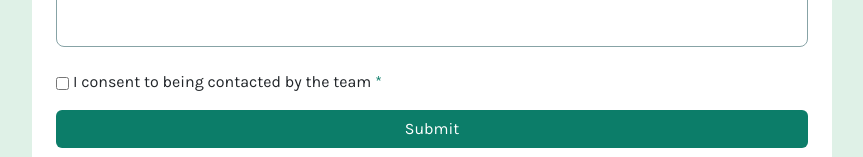
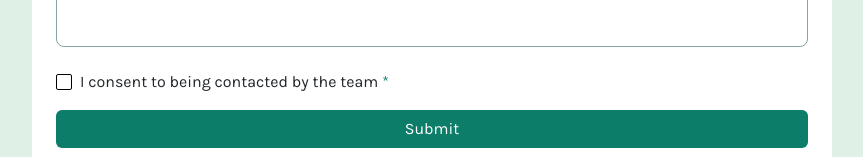
Before and after one commit to husamXA1/contact-form, a React (Vite) app: page / in a window 1280 px wide. Shown: the part 501-658 px from the top of the page, without its empty margins (208-1071 px from the left). Built offline with nearby package versions, Linux system fonts and the light colour scheme; the HTML template or start-up script is replaced by a standard one.

Commit message:
added custom checkbox

```diff
--- a/src/App.css
+++ b/src/App.css
@@ -64,6 +64,36 @@ p.error {
   font-weight: 700;
 }
 
+.consent {
+  position: relative;
+}
+
+.checkmark,
+.checkbox,
+input[type=checkbox] {
+  width: 1em;
+  height: 1em;
+  position: absolute;
+  top: 50%;
+  left: 0;
+  transform: translateY(-50%);
+}
+
+input[type=checkbox] {
+  z-index: 2;
+  opacity: 0;
+}
+
+.checkmark {
+  border: 1px solid black;
+  border-radius: 2px;
+}
+
+.checkbox {
+  z-index: 1;
+  transform: translate(-1px, -50%);
+}
+
 .contact-form .btn {
   background-color: hsl(169, 82%, 27%);
   color: hsl(0, 0%, 100%);
--- a/src/components/ContactForm.tsx
+++ b/src/components/ContactForm.tsx
@@ -1,4 +1,5 @@
 import SuccessMessage from "./SuccessMessage";
+import checkbox from "../assets/images/icon-checkbox-check.svg"
 import { useState } from "react";
 
 function validateEmail(email: string): boolean {
@@ -174,13 +175,15 @@ export default function ContactForm() {
         <p className="error">{messages.message}</p>
       </div>
 
-      <div className="consent">
+      <div className="consent d-flex d-sm-block">
+        <div className="checkmark d-inline-block">
+          { data.consent && <img src={checkbox} alt="checked" className="checkbox" />}
           <input
             type="checkbox"
             name="consent"
             id="consent"
             checked={data.consent}
-          className="me-1 align-middle"
+            className="me-1"
             onChange={() => {
               setData((pendingData) => ({
                 ...pendingData,
@@ -188,11 +191,12 @@ export default function ContactForm() {
               }));
             }}
           />
-        <label htmlFor="consent" className="required">
+        </div>
+        <label htmlFor="consent" className="required ms-4">
           I consent to being contacted by the team
         </label>
+      </div>
       <p className="error">{messages.consent}</p>
-      </div>
 
       <button className="btn w-100" onClick={sumbitForm} disabled={successMessage}>Submit</button>
 
```
Lines whose indentation alone changed are shown as unchanged.
